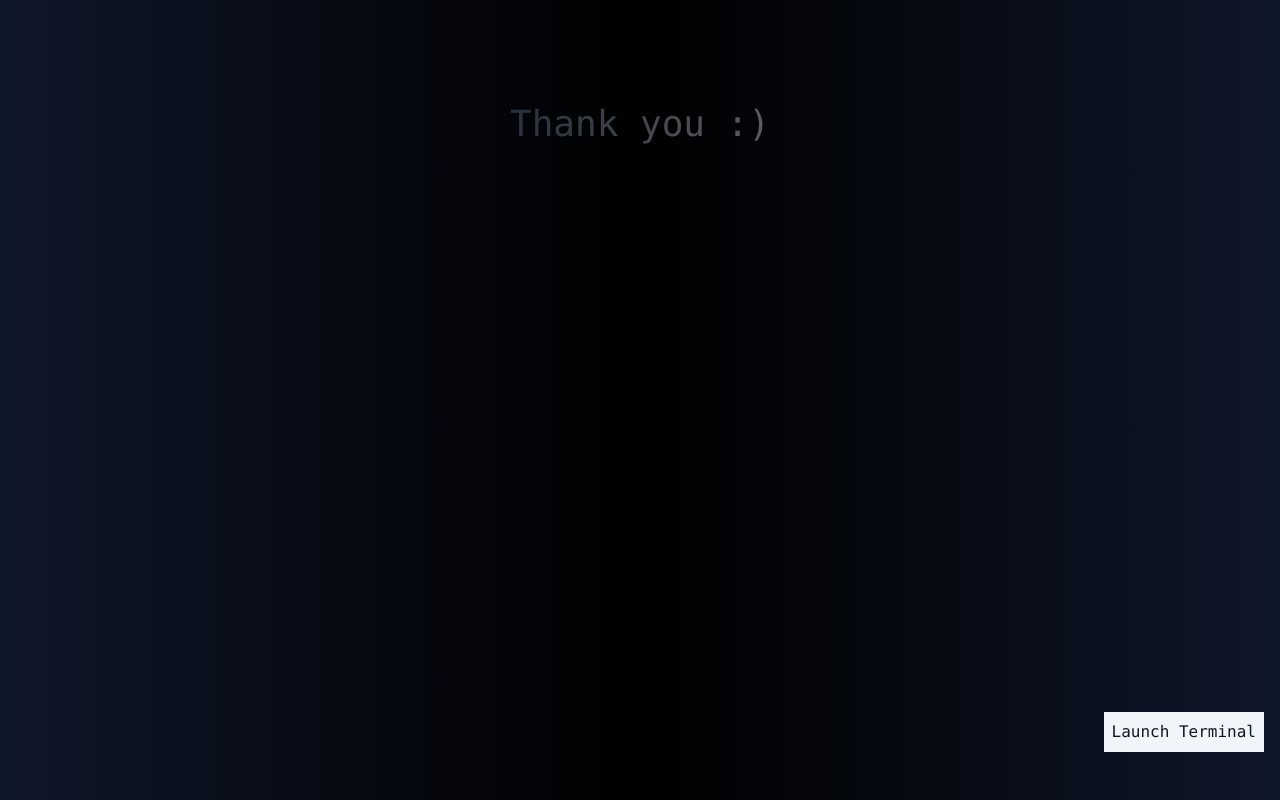
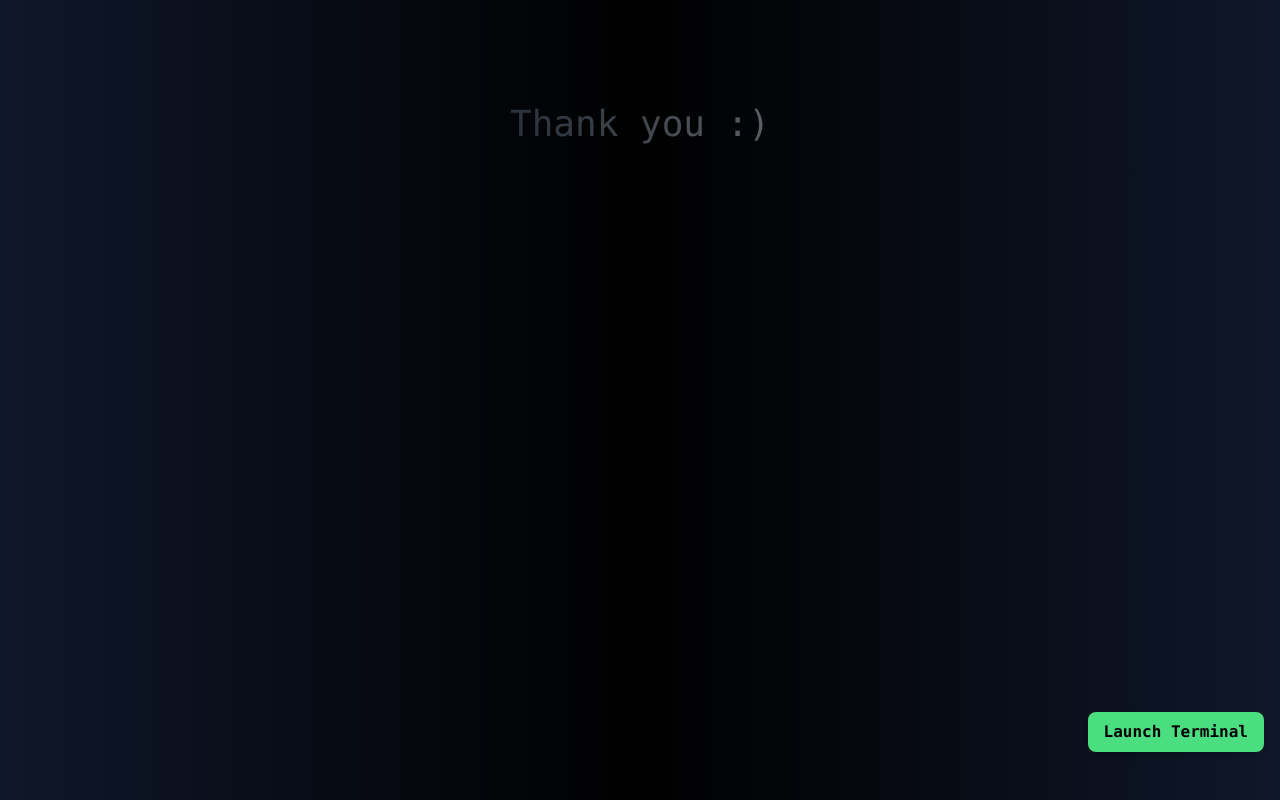
Before and after one commit to zams-putra/portfolio, a React (Vite) app: page / in a window 1280 px wide. Shown: the part 5416-6216 px from the top of the page. Built offline with nearby package versions, Linux system fonts and the light colour scheme; no server answers.

Commit message:
add: hahh

```diff
--- a/src/App.jsx
+++ b/src/App.jsx
@@ -11,6 +11,9 @@ import Experience from "./components/Experience";
 import Social from "./components/Social";
 import End from "./components/End";
 import Terminal from "./components/Terminal";
+
+
+
 
 
 const sesi = [Hero, AboutMe, TechStack, Projects, Experience, Social, End]
@@ -50,8 +53,9 @@ function App() {
   return (
     <>
 
+      <AnimatePresence mode="wait">
         {!isTerminal ? (
-        <div className="bg-gradient-to-r from-slate-900 via-black to-slate-900 text-slate-100 min-h-screen flex flex-col items-center gap-20 overflow-hidden">
+          <motion.div key="main" initial={{ opacity: 0, y: 100 }} animate={{ opacity: 1, y: 0 }} exit={{ opacity: 0, y: 100 }} transition={{ duration: 0.2 }} className="bg-gradient-to-r from-slate-900 via-black to-slate-900 text-slate-100 min-h-screen flex flex-col items-center gap-20 overflow-hidden">
             <AnimatePresence>{!notSplash && <SplashScreen />}</AnimatePresence>
 
             {notSplash && (
@@ -108,13 +112,26 @@ function App() {
 
 
 
-          <button onClick={() => setIsTerminal(true)} className="mb-12 mr-4 self-end bg-slate-100 text-slate-900 p-2">
+            <motion.button
+              onClick={() => setIsTerminal(true)}
+              whileHover={{ scale: 1.05, boxShadow: "0px 0px 8px rgb(34,197,94)" }}
+              whileTap={{ scale: 0.95 }}
+              initial={{ opacity: 0, y: 50 }}
+              animate={{ opacity: 1, y: 0 }}
+              transition={{ duration: 0.5, delay: 0.2 }}
+              className="mb-12 mr-4 self-end bg-green-400 hover:bg-green-500 text-black px-4 py-2 rounded-lg font-semibold shadow-md"
+            >
               Launch Terminal
-          </button>
-        </div>
+            </motion.button>
+
+          </motion.div>
         ) : (
+          <motion.div key="terminal" initial={{ opacity: 0, scale: 0 }} animate={{ opacity: 1, scale: 1 }} exit={{ opacity: 0, scale: 0 }} transition={{ duration: 0.2 }}>
             <Terminal setIsTerminal={setIsTerminal} />
+
+          </motion.div>
         )}
+      </AnimatePresence>
     </>
   );
 }
--- a/src/components/Terminal.jsx
+++ b/src/components/Terminal.jsx
@@ -1,5 +1,6 @@
 
-import { useRef, useState } from "react"
+import axios from "axios"
+import { useEffect, useRef, useState } from "react"
 
 const output = {
     "help": `
@@ -9,6 +10,7 @@ const output = {
 - contacts: my social media
 - fav_song: my favorite song
 - echo: print something in terminal
+- clear: clear your terminal
     `,
     "about": "Hello im putra, currently interest in a CySec especially CTF i was created some CTF lab also interesting in WebDev",
     "projects": "Not available in terminal feature hehe hehe",
@@ -29,12 +31,31 @@ const output = {
 export default function Terminal({ setIsTerminal }) {
 
 
+    const [song, setSong] = useState({})
+
+
     const inputRef = useRef(null)
 
     const [commands, setCommand] = useState([])
     const [inputCmd, setInputCmd] = useState("")
 
+    useEffect(() => {
 
+        const getSong = async () => {
+            try {
+                const res = await axios.get('https://quizmaker-app-api.vercel.app/api/fav_song')
+                console.log(res)
+                const data = await res.data
+                console.log(data)
+                setSong(data)
+            } catch (err) {
+                console.log(err)
+            }
+        }
+
+
+        getSong()
+    }, [])
 
     const commandHandler = (e, cmd) => {
 
@@ -60,6 +81,14 @@ export default function Terminal({ setIsTerminal }) {
             setCommand([])
             setInputCmd("")
             return
+        } else if (arr[0] == "fav_song") {
+            objc.out = `my fav music is ${song.artist} - ${song.judul} based on spotify`
+            setCommand((prev) => [
+                ...prev,
+                objc
+            ])
+            setInputCmd("")
+            return
         }
 
         const outCmd = output[arr[0]]
@@ -81,7 +110,7 @@ export default function Terminal({ setIsTerminal }) {
 
 
     return (
-        <main onClick={() => inputRef.current?.focus()} className="w-screen min-h-screen bg-black text-white">
+        <main onClick={() => inputRef.current?.focus()} className="w-screen text-xs min-h-screen bg-black text-white">
             <header className="w-full h-8 justify-center flex gap-3 p-8">
                 <h1 className="self-center text-lg text-slate-400">mY Terminal</h1>
             </header>
@@ -100,7 +129,7 @@ export default function Terminal({ setIsTerminal }) {
                 }
             </section>
 
-            <form onSubmit={(e) => commandHandler(e, inputCmd)} className="px-4 m-4">
+            <form onSubmit={(e) => commandHandler(e, inputCmd)} className="p-4">
                 <span className="text-green-500">
                     <span className="text-yellow-400">user</span>
                     <span className="text-purple-400">@</span>
```
Lines whose indentation alone changed are shown as unchanged.
